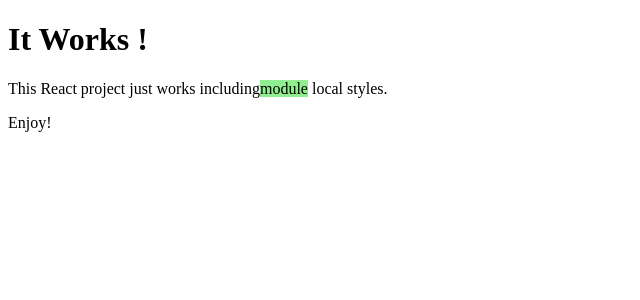
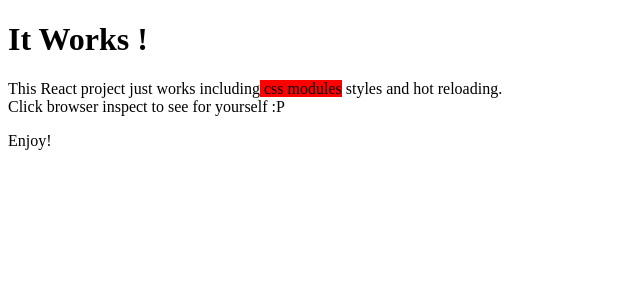
Before and after one commit to weaseliam/CIM, a React app in the folder ui/: page / in a window 1280 px wide. Shown: the top 300 px of the page, without its empty margins (0-640 px from the left). Built offline with nearby package versions, Linux system fonts and the light colour scheme.

Commit message:
enabled CSS Modules for UI project

```diff
--- a/ui/src/components/app.jsx
+++ b/ui/src/components/app.jsx
@@ -1,15 +1,16 @@
 import React from 'react';
 
-import './app.scss';
+import styles from './app.scss';
 
 // eslint-disable-next-line
 export default class App extends React.Component {
   render() {
     return (
       <div>
-        <h1>It Works !</h1>
+        <h1 className={styles.h1}>It Works !</h1>
         <p>This React project just works including
-            <span className="redBg">module</span> local styles.
+          <span className={styles.redBg}> css modules</span> styles and hot reloading.<br />
+          Click browser inspect to see for yourself :P
         </p>
         <p>Enjoy!</p>
       </div>
--- a/ui/src/components/app.scss
+++ b/ui/src/components/app.scss
@@ -1,7 +1,7 @@
 .redBg {
-  background-color:lightgreen;
+  background-color:red;
 }
 
-h1 {
+.h1 {
   display: flex;
 }
--- a/ui/webpack/webpack.config.dev.js
+++ b/ui/webpack/webpack.config.dev.js
@@ -22,7 +22,7 @@ webpackConfig.resolve = baseConfig.resolve;
 webpackConfig.module = baseConfig.module;
 webpackConfig.module.loaders.push({
   test: /\.scss$/,
-  loaders: ['style-loader', 'css-loader?importLoaders=1', 'postcss-loader', 'sass-loader'],
+  loaders: ['style-loader', 'css-loader?importLoaders=1&modules&localIdentName=[name]__[local]___[hash:base64:5]', 'postcss-loader', 'sass-loader'],
   exclude: ['node_modules']
 });
 
@@ -43,6 +43,6 @@ webpackConfig.plugins = [
   baseConfig.extractTextPlugin,
   new DashboardPlugin(),
   baseConfig.htmlWebpackPlugin
-]
+];
 
 module.exports = webpackConfig;
--- a/ui/webpack/webpack.config.prod.js
+++ b/ui/webpack/webpack.config.prod.js
@@ -14,7 +14,7 @@ webpackConfig.resolve = baseConfig.resolve;
 webpackConfig.module = baseConfig.module;
 webpackConfig.module.loaders.push({
   test: /\.scss$/,
-  loader: ExtractTextPlugin.extract({ fallback: 'style-loader', use: 'css-loader?sourceMap&localIdentName=[local]___[hash:base64:5]!postcss-loader!sass-loader?outputStyle=expanded' }),
+  loader: ExtractTextPlugin.extract({ fallback: 'style-loader', use: 'css-loader?sourceMap&modules&localIdentName=[name]__[local]___[hash:base64:5]!postcss-loader!sass-loader?outputStyle=expanded' }),
   exclude: ['node_modules']
 });
 
```
Also changed, not shown: ui/package.json (+5 -5 lines), 1 other file (tests, documents, lock files or other folders).
